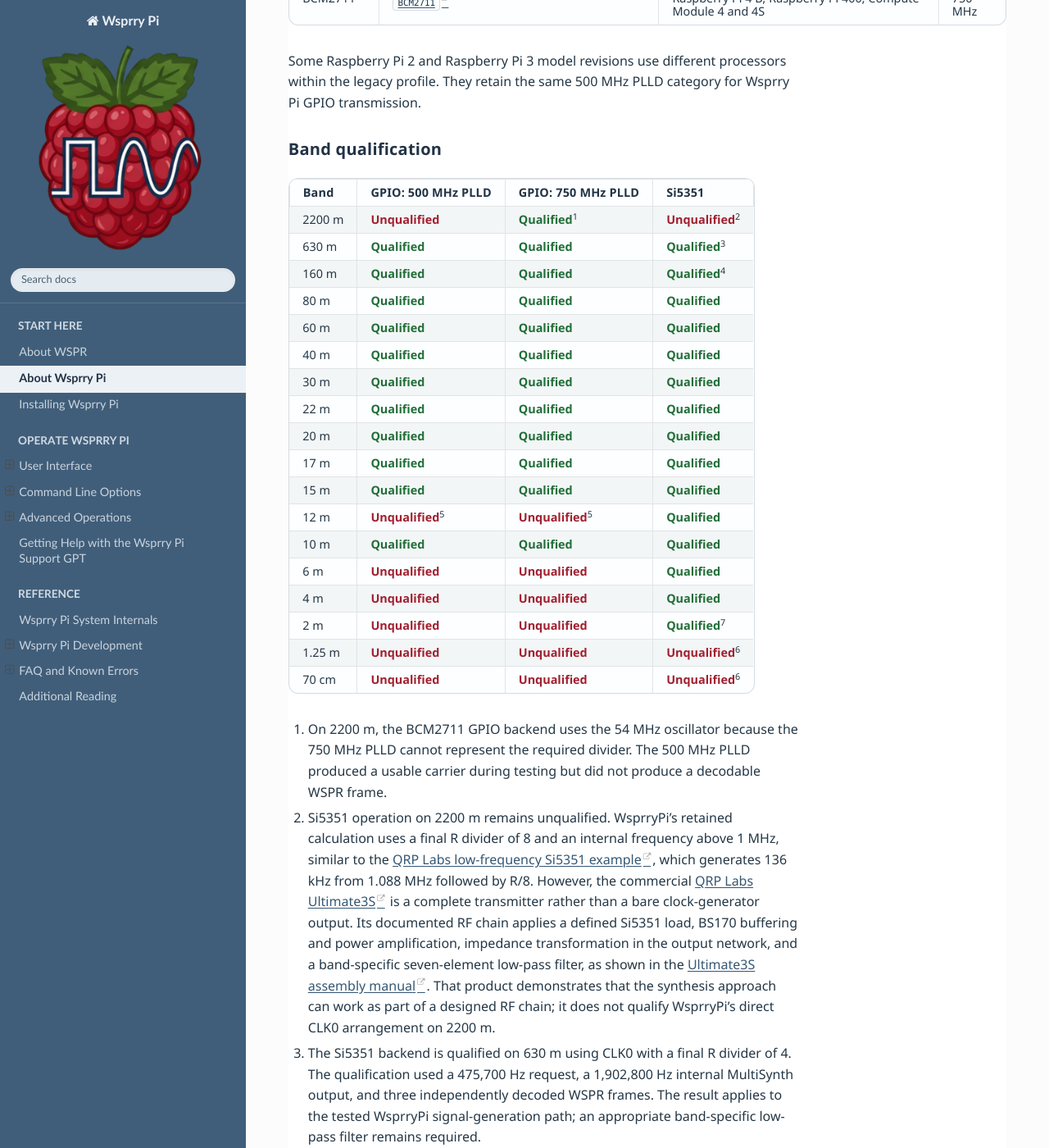
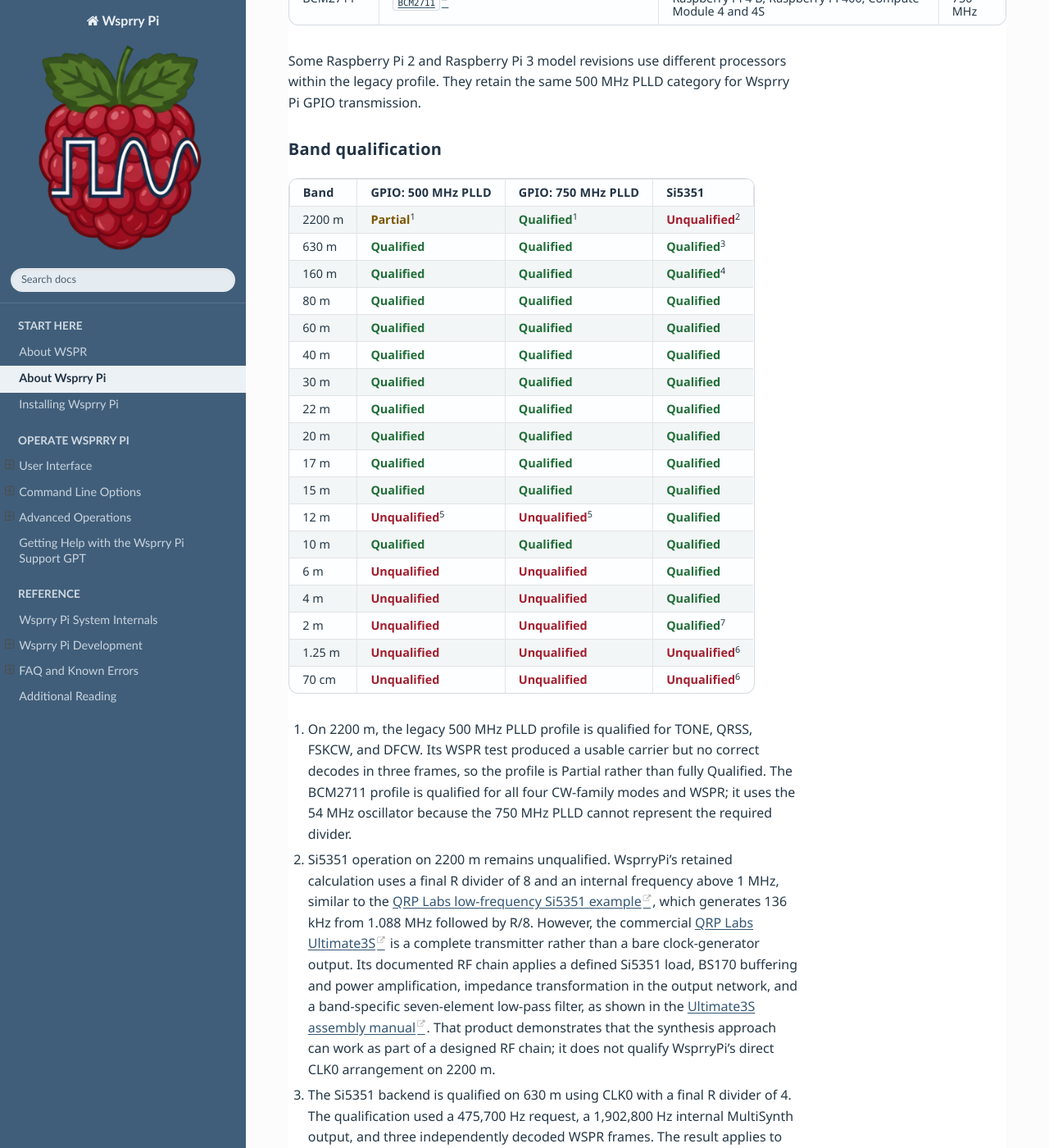
Before and after one commit to WsprryPi/Wsprry_Pi_Docs, a Sphinx documentation site: the page built from docs/About_Wsprry_Pi/index.md, in a window 1280 px wide and 1400 px high, scrolled down 3493 px. Shown: the whole window at 82% size. Built offline with Sphinx 7.4.7 and the Read the Docs theme 3.1.0, drawn with Linux system fonts in a browser that asks for light colours; some of the changed text lies outside the part shown.

Commit message:
Document partial 2200 m qualification

```diff
--- a/docs/About_Wsprry_Pi/index.md
+++ b/docs/About_Wsprry_Pi/index.md
@@ -95,7 +95,7 @@
 
 | Band | GPIO: 500 MHz PLLD | GPIO: 750 MHz PLLD | Si5351 |
 | --- | --- | --- | --- |
-| 2200 m | <span class="qualification-status qualification-status--unqualified">Unqualified</span> | <span class="qualification-status qualification-status--qualified">Qualified</span><sup>1</sup> | <span class="qualification-status qualification-status--unqualified">Unqualified</span><sup>2</sup> |
+| 2200 m | <span class="qualification-status qualification-status--partial">Partial</span><sup>1</sup> | <span class="qualification-status qualification-status--qualified">Qualified</span><sup>1</sup> | <span class="qualification-status qualification-status--unqualified">Unqualified</span><sup>2</sup> |
 | 630 m | <span class="qualification-status qualification-status--qualified">Qualified</span> | <span class="qualification-status qualification-status--qualified">Qualified</span> | <span class="qualification-status qualification-status--qualified">Qualified</span><sup>3</sup> |
 | 160 m | <span class="qualification-status qualification-status--qualified">Qualified</span> | <span class="qualification-status qualification-status--qualified">Qualified</span> | <span class="qualification-status qualification-status--qualified">Qualified</span><sup>4</sup> |
 | 80 m | <span class="qualification-status qualification-status--qualified">Qualified</span> | <span class="qualification-status qualification-status--qualified">Qualified</span> | <span class="qualification-status qualification-status--qualified">Qualified</span> |
@@ -114,7 +114,7 @@
 | 1.25 m | <span class="qualification-status qualification-status--unqualified">Unqualified</span> | <span class="qualification-status qualification-status--unqualified">Unqualified</span> | <span class="qualification-status qualification-status--unqualified">Unqualified</span><sup>6</sup> |
 | 70 cm | <span class="qualification-status qualification-status--unqualified">Unqualified</span> | <span class="qualification-status qualification-status--unqualified">Unqualified</span> | <span class="qualification-status qualification-status--unqualified">Unqualified</span><sup>6</sup> |
 
-1. On 2200 m, the BCM2711 GPIO backend uses the 54 MHz oscillator because the 750 MHz PLLD cannot represent the required divider. The 500 MHz PLLD produced a usable carrier during testing but did not produce a decodable WSPR frame.
+1. On 2200 m, the legacy 500 MHz PLLD profile is qualified for TONE, QRSS, FSKCW, and DFCW. Its WSPR test produced a usable carrier but no correct decodes in three frames, so the profile is Partial rather than fully Qualified. The BCM2711 profile is qualified for all four CW-family modes and WSPR; it uses the 54 MHz oscillator because the 750 MHz PLLD cannot represent the required divider.
 2. Si5351 operation on 2200 m remains unqualified. WsprryPi's retained calculation uses a final R divider of 8 and an internal frequency above 1 MHz, similar to the [QRP Labs low-frequency Si5351 example](https://qrp-labs.com/synth/si5351ademo.html), which generates 136 kHz from 1.088 MHz followed by R/8. However, the commercial [QRP Labs Ultimate3S](https://qrp-labs.com/ultimate3/u3s.html) is a complete transmitter rather than a bare clock-generator output. Its documented RF chain applies a defined Si5351 load, BS170 buffering and power amplification, impedance transformation in the output network, and a band-specific seven-element low-pass filter, as shown in the [Ultimate3S assembly manual](https://qrp-labs.com/images/ultimate3s/assembly_u3s.pdf). That product demonstrates that the synthesis approach can work as part of a designed RF chain; it does not qualify WsprryPi's direct CLK0 arrangement on 2200 m.
 3. The Si5351 backend is qualified on 630 m using CLK0 with a final R divider of 4. The qualification used a 475,700 Hz request, a 1,902,800 Hz internal MultiSynth output, and three independently decoded WSPR frames. The result applies to the tested WsprryPi signal-generation path; an appropriate band-specific low-pass filter remains required.
 4. The Si5351 backend is qualified on 160 m using CLK0 at minimum 2 mA drive with no final R division. Follow-up testing placed the 1,838,100 Hz carrier within +0.381 Hz of the request with 99.17% of resolved transmitter-added power in the best 20 Hz. Three independently captured WSPR frames decoded correctly. The result applies to the tested WsprryPi signal-generation path; an appropriate band-specific low-pass filter remains required.
@@ -123,6 +123,7 @@
 7. The Si5351 2 m qualification applies to the tested 27 MHz ATX-11 TCXO reference configuration. [QRP Labs selected 27 MHz](https://qrp-labs.com/images/synth/synth_assembly6.pdf) because its synthesis calculations preserve WSPR tone spacing through 145 MHz; QRP Labs states that its 25 MHz configuration does not. Wsprry Pi's current per-tone PLL-retune planner can calculate all four 2 m tones from a 25 MHz reference, but no 25 MHz configuration has completed Wsprry Pi's carrier, tone-spacing, and three-frame decode qualification. Use a 27 MHz reference for qualified 2 m operation. A 25 MHz reference remains unqualified, not proven incompatible.
 
 - <span class="qualification-status qualification-status--qualified">Qualified</span>: The transmitter type produced usable output on that band during qualification testing.
+- <span class="qualification-status qualification-status--partial">Partial</span>: At least one supported mode is qualified on that band and at least one other mode is not. Check the numbered note before transmitting.
 - <span class="qualification-status qualification-status--unqualified">Unqualified</span>: The transmitter type did not meet the carrier or decode gate on that band. Do not use an unqualified combination. Some unsupported requests are rejected before RF activation; a selectable setting does not override the qualification table.
 
 See [GPIO Band Capabilities and Signal Quality](../FAQ/why_12m_looks_noisy.md) for the GPIO qualification findings.
--- a/docs/_static/css/custom.css
+++ b/docs/_static/css/custom.css
@@ -236,7 +236,8 @@
     color: var(--wsprrypi-docs-qualified-color);
 }
 
-.rst-content #transmitter-qualification .qualification-status--untested {
+.rst-content #transmitter-qualification .qualification-status--untested,
+.rst-content #transmitter-qualification .qualification-status--partial {
     color: var(--wsprrypi-docs-untested-color);
 }
 
```
Also changed, not shown: docs/Advanced_Operations/ini_configuration/runtime.md (+15 -0 lines), 1 other file.
